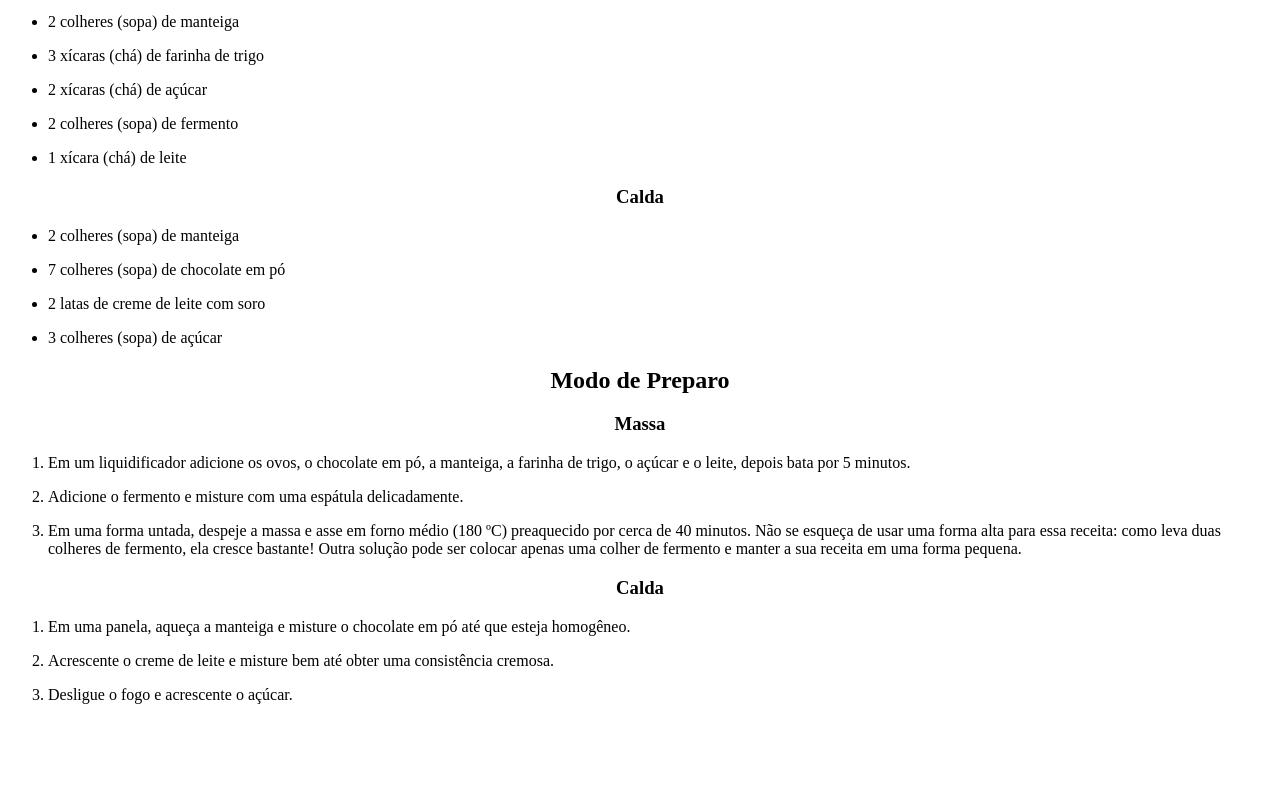
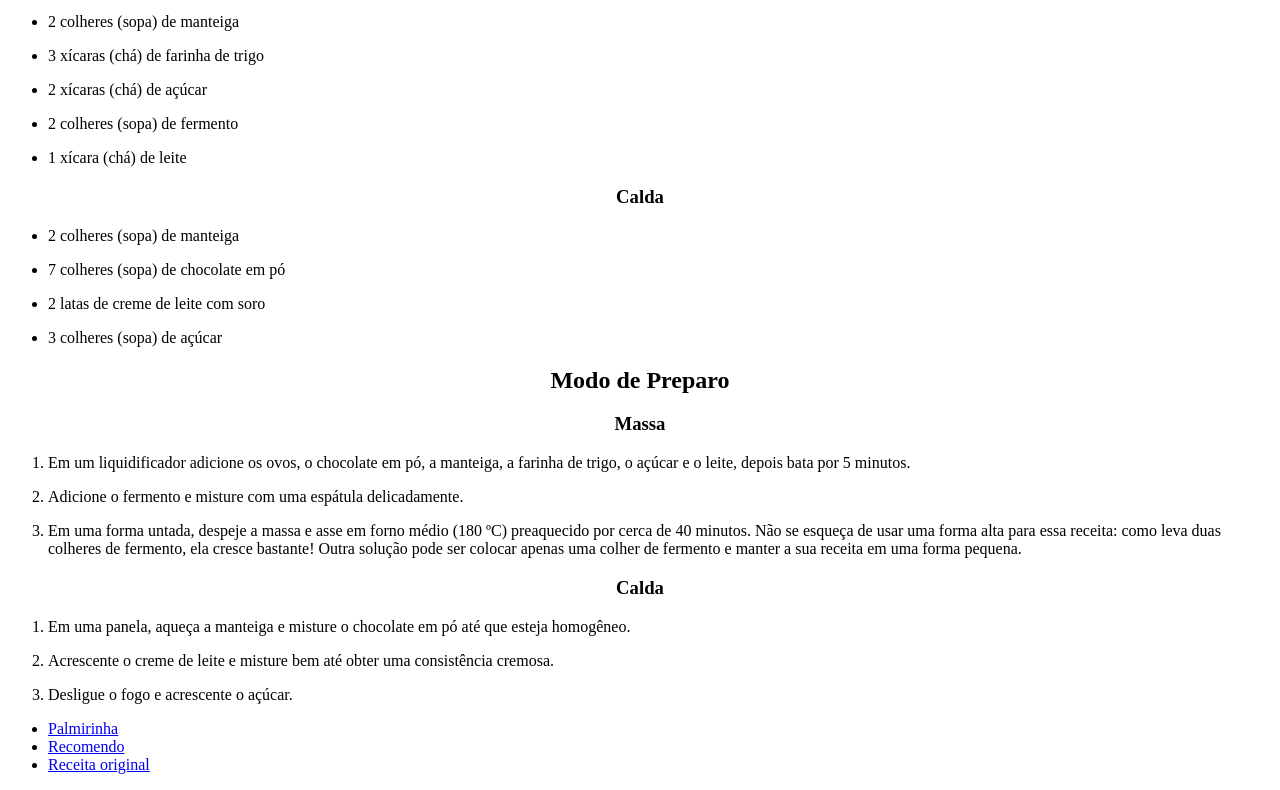
Before and after one commit to Machadosenior/odin-recipes, a plain HTML site: page recipes/bolo de chocolate.html in a window 1280 px wide. Shown: the part 539-1329 px from the top of the page. Before the commit the page ends 1259 px from the top, so only its background shows below. Drawn offline with Linux system fonts and the light colour scheme.

Commit message:
Add index.html

```diff
--- a/recipes/bolo de chocolate.html
+++ b/recipes/bolo de chocolate.html
@@ -77,6 +77,12 @@
         <p></p>
     </ol>
 
+    <ul>
+        <li><a href="https://vovopalmirinha.com.br/bolo-de-chocolate-simples">Palmirinha</a></li>
+        <li><a href="https://www.receitasnestle.com.br/receitas/bolo-de-chocolate-fofinho">Recomendo</a></li>
+        <li><a href="https://www.tudogostoso.com.br/receita/62547-a-melhor-receita-de-bolo-de-chocolate.html">Receita original</a></li>
+    </ul>
+
 </body>
 
 </html>
```
